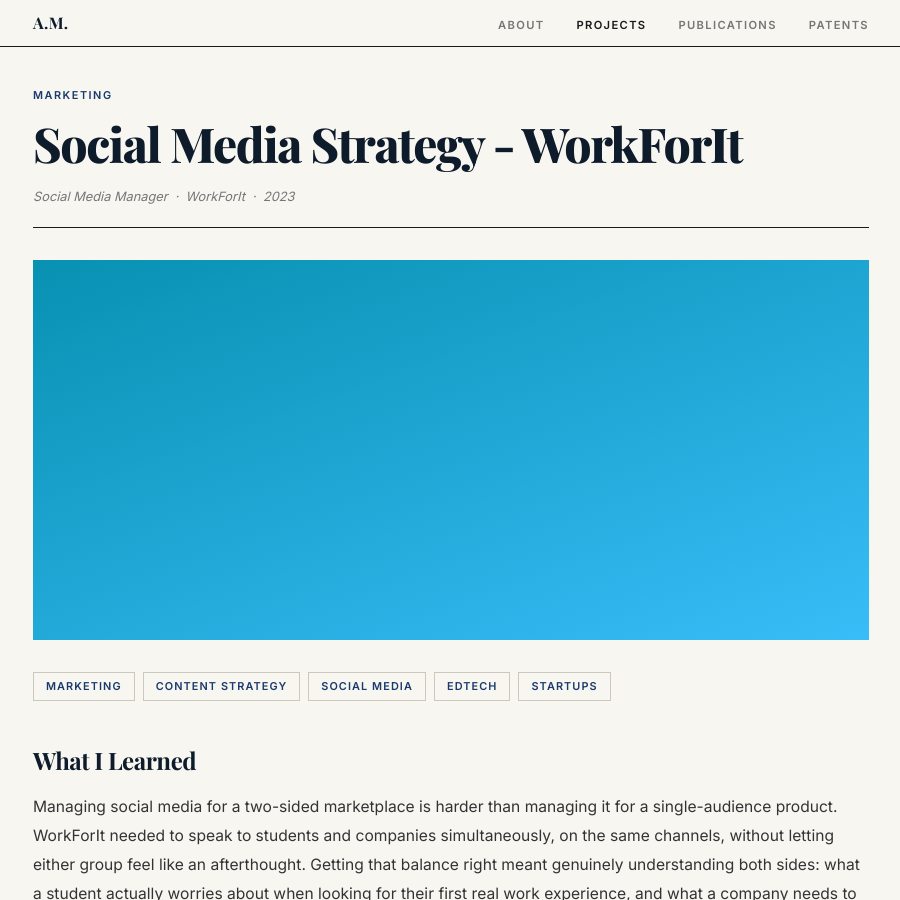
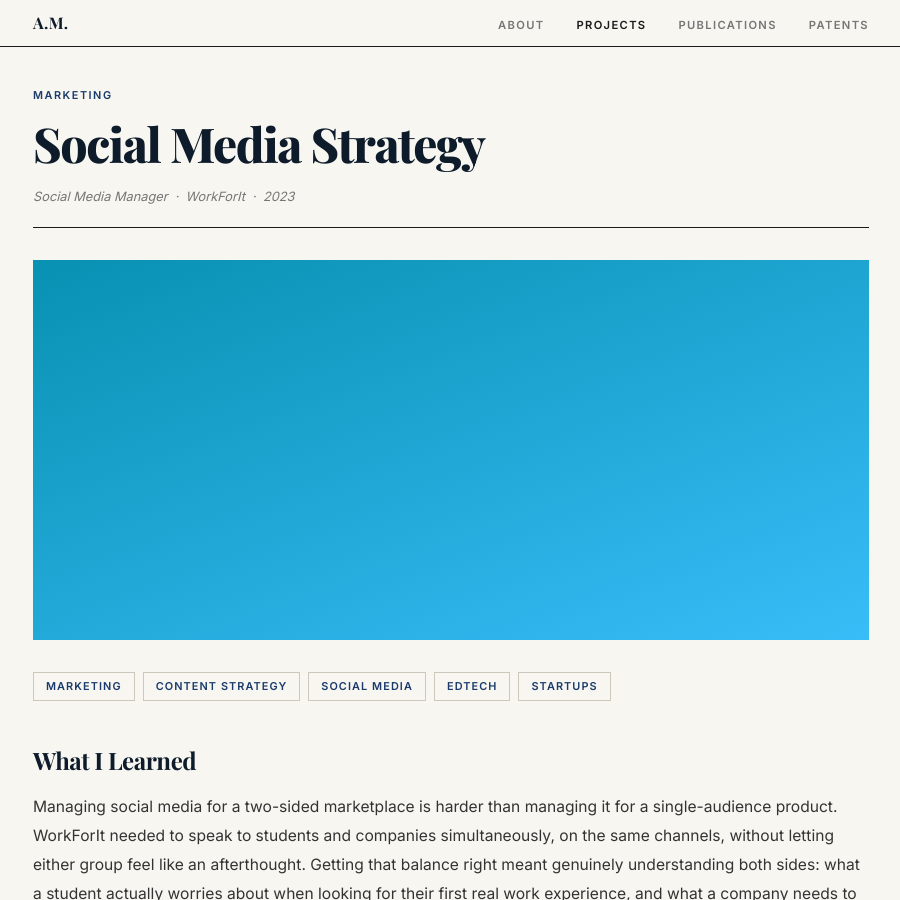
Before and after one commit to allimessinese/allimessinese.github.io, a Jekyll site: the page built from _projects/workforit-social-media.md, in a window 1280 px wide and 900 px high. Shown: the whole window, without its empty margins (189-1089 px from the left). Built offline with Jekyll 4.4.1, drawn with Linux system fonts in a browser that asks for light colours; some web fonts are replaced.

Commit message:
Update workforit-social-media.md

```diff
--- a/_projects/workforit-social-media.md
+++ b/_projects/workforit-social-media.md
@@ -1,5 +1,5 @@
 ---
-title: "Social Media Strategy - WorkForIt"
+title: "Social Media Strategy"
 year: 2023
 role: "Social Media Manager"
 institution: "WorkForIt"
@@ -11,8 +11,6 @@ city: "Milan"
 lat: 45.4642
 lng: 9.1900
 links:
-  - label: "WorkForIt"
-    url: "https://www.workforit.it"
   - label: "WorkForIt on LinkedIn"
     url: "https://www.linkedin.com/company/workforit-w4it"
   - label: "WorkForIt on Instagram"
```
